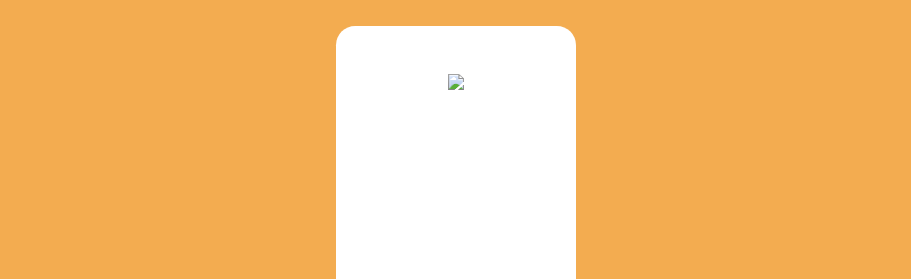
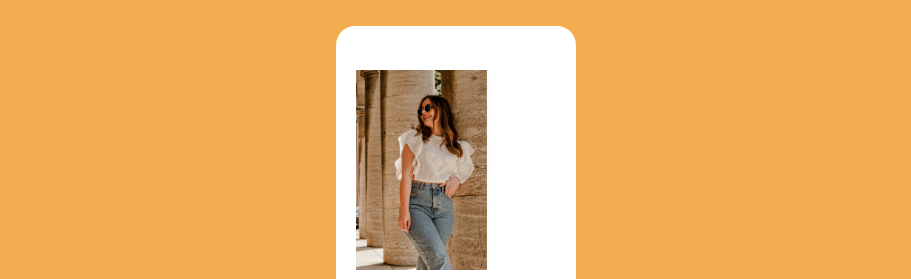
Before and after one commit to lakshmisrikalla/OIBSIP_1, a plain HTML site: page index.html in a window 1280 px wide. Shown: the part 1120-1399 px from the top of the page, without its empty margins (184-1095 px from the left). Drawn offline with Linux system fonts and the light colour scheme.

Commit message:
Update index.html

```diff
--- a/index.html
+++ b/index.html
@@ -95,7 +95,7 @@
                     </div>
                 </div>
                 <div class="product">
-                    <img src="./images/Black White Simple Selling Clothes Instagram Post (3).jpg">
+                    <img src="giva top.jpg">
                     <div class="product-info">
                         <h4 class="product-title">Giva Top
                             </h4>
```
